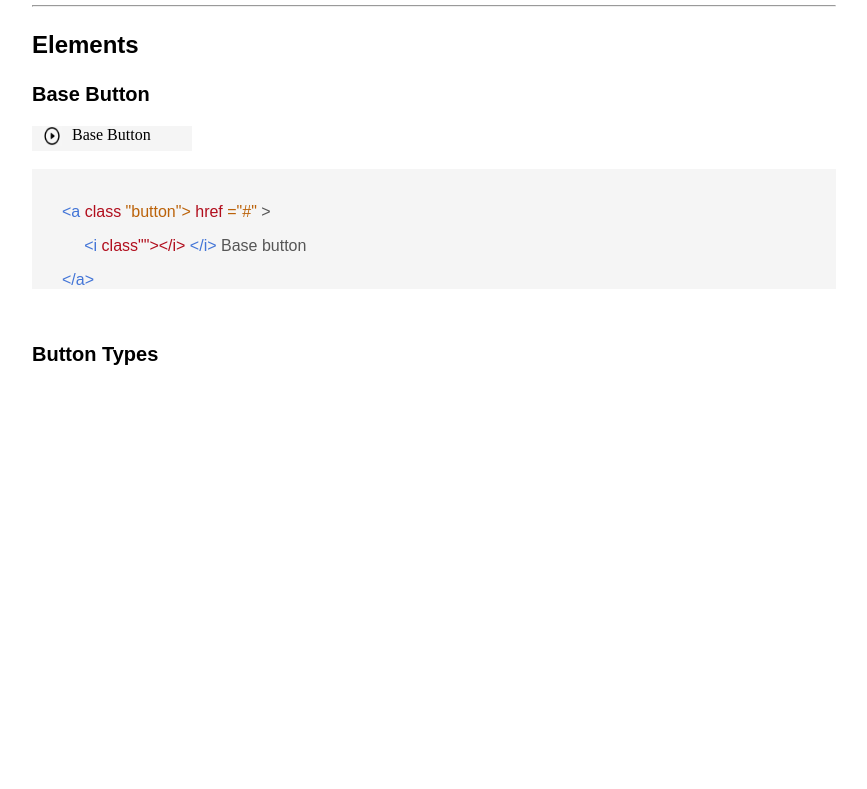
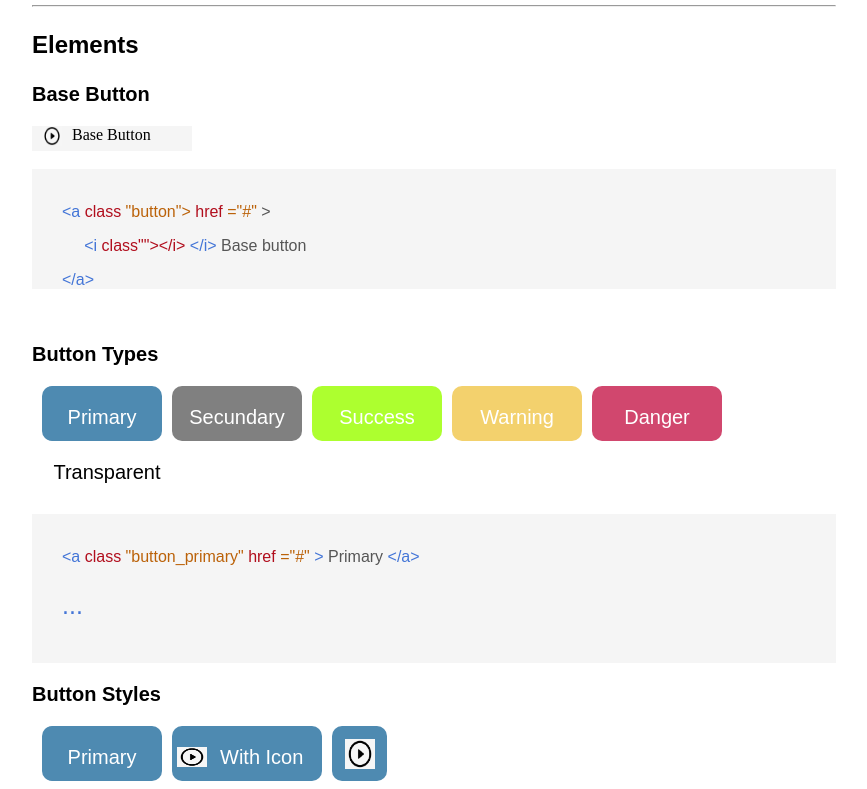
Before and after one commit to lotresd/HMTL_CSS, a plain HTML site: page index.html in a window 1280 px wide. Shown: the part 1502-2291 px from the top of the page, without its empty margins (206-1073 px from the left). Before the commit the page ends 1888 px from the top, so only its background shows below. Drawn offline with Linux system fonts and the light colour scheme; files whose address does not match are found by name.

Commit message:
on going

```diff
--- a/index.html
+++ b/index.html
@@ -137,7 +137,7 @@
 
 			<div class="base_button">
 
-				<img class="play_img" src="E:\git\HMTL_CSS\images\play_button.png">
+				<img class="play_img" src="images\play_button.png">
 				<span class="text_circle">Base Button</span>
 
 			</div>
@@ -166,6 +166,75 @@
 
 			<p class="head_text">Button Types</p>
 
+			<div>
+				<div class="primary">
+					<p class="block_text">Primary</p>
+				</div>
+
+				<div class="secundary">
+					<p class="block_text">Secundary</p>
+				</div>
+
+				<div class="success">
+					<p class="block_text">Success</p>
+				</div>
+
+				<div class="warning">
+					<p class="block_text">Warning</p>
+				</div>
+
+				<div class="danger">
+					<p class="block_text">Danger</p>
+				</div>
+
+				<div class="transparent">
+					<p class="block_text_transparent">Transparent</p>
+				</div>
+				<div class="containerdivNewLine"></div>
+
+			</div>
+
+			<br>
+
+
+
+			<div class="colorful_text">
+				<br>
+				<p class="blue_text">&lt;a
+					<span class="red_text">class</span>
+					<span class="orange_text">"button_primary"</span>
+					<span class="red_text">href</span>
+					<span class="orange_text">="#"</span>
+					&gt;
+					<span class="black_text">Primary</span>
+				&lt;/a&gt
+				</p>
+				<p class="blue_text_dot">...</p>
+				<br>
+
+			</div>
+
+			<p class="head_text">Button Styles</p>
+
+			<div>
+				<div class="primary">
+					<p class="block_text">Primary</p>
+				</div>
+
+				<div class="with_icon">
+					<img class="play_img_icon" src="images\play_button.png">
+					<p class="block_text_icon">With Icon</p>
+				</div>
+
+				<div class="only_icon">
+					<img class="play_img_ony_icon" src="images\play_button.png">
+				</div>
+
+				<div class="containerdivNewLine"></div>
+
+			</div>
+
+
 
 		</div>
 
--- a/styles.css
+++ b/styles.css
@@ -183,3 +183,130 @@
 	float: left;
 	margin-left: 10px;
 }
+
+
+.primary{
+	height: 55px;
+	width: 120px;
+	float: left;
+	margin-left: 10px;
+	background-color: rgb(78, 138, 177);
+	border-radius: 10px;
+}
+
+.block_text{
+	text-align: center;
+	font-family: sans-serif;
+	font-size: 20px;
+	color: white;
+
+}
+
+.secundary{
+	height: 55px;
+	width: 130px;
+	float: left;
+	margin-left: 10px;
+	background-color: gray;
+	border-radius: 10px;
+}
+
+.success{
+	height: 55px;
+	width: 130px;
+	float: left;
+	margin-left: 10px;
+	background-color: greenyellow;
+	border-radius: 10px;
+}
+
+.warning{
+	height: 55px;
+	width: 130px;
+	float: left;
+	margin-left: 10px;
+	background-color: rgb(243, 209, 109);
+	border-radius: 10px;
+}
+
+.danger{
+	height: 55px;
+	width: 130px;
+	float: left;
+	margin-left: 10px;
+	background-color: rgb(209, 71, 110);
+	border-radius: 10px;
+}
+
+
+.transparent{
+	height: 55px;
+	width: 130px;
+	float: left;
+	margin-left: 10px;
+}
+
+
+.block_text_transparent{
+	text-align: center;
+	font-family: sans-serif;
+	font-size: 20px;
+	color: black;
+
+}
+
+.containerdivNewLine {
+		clear: both;
+		 display: block;
+		 position: relative;
+}
+
+.with_icon{
+	height: 55px;
+	width: 150px;
+	float: left;
+	margin-left: 10px;
+	background-color: rgb(78, 138, 177);
+	border-radius: 10px;
+}
+
+.play_img_icon{
+	height: 20px;
+	width: 30px;
+	float: left;
+	margin-left: 5px;
+	margin-top: 21px;
+}
+
+.block_text_icon{
+	margin-left: 13px;
+	float: left;
+	font-family: sans-serif;
+	font-size: 20px;
+	color: white;
+}
+
+
+.only_icon{
+	height: 55px;
+	width: 55px;
+	float: left;
+	margin-left: 10px;
+	background-color: rgb(78, 138, 177);
+	border-radius: 10px;
+}
+
+.play_img_ony_icon{
+	height: 30px;
+	width: 30px;
+	float: left;
+	margin-left: 13px;
+	margin-top: 13px;
+}
+
+.blue_text_dot{
+	font-family: sans-serif;
+	color: rgb(67, 117, 215);
+	margin-left: 30px;
+	font-size: 25px;
+}
```
